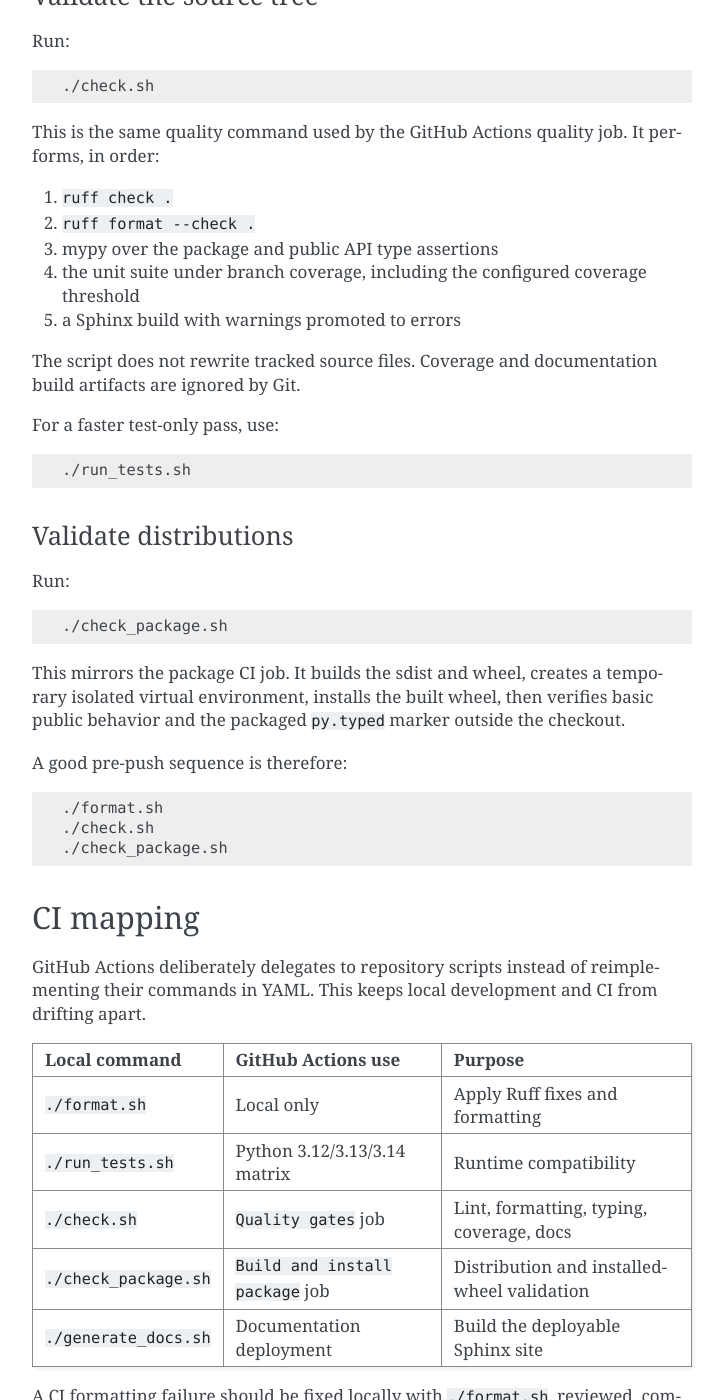
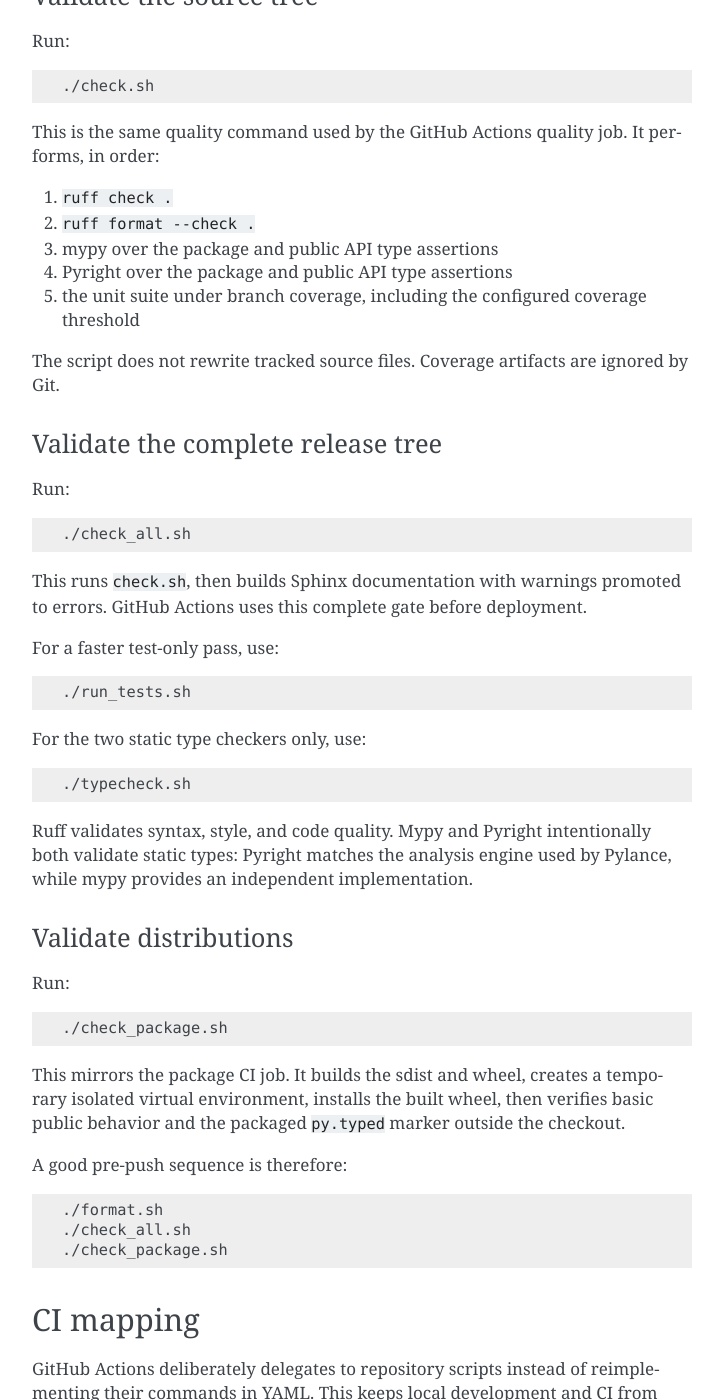
Before and after one commit to TheUltimateOrion/RangesLib, a Sphinx documentation site: the page built from docs/contributing.md, in a window 1280 px wide and 1400 px high, scrolled down 1001 px. Shown: the whole window, without its empty margins (388-1112 px from the left). Built offline with Sphinx 7.4.7, drawn with Linux system fonts in a browser that asks for light colours; some of the changed text lies outside the part shown.

Commit message:
feat: Enhance quality checks by adding complete quality gate and type checking scripts

````diff
--- a/docs/contributing.md
+++ b/docs/contributing.md
@@ -56,18 +56,39 @@ performs, in order:
 1. `ruff check .`
 2. `ruff format --check .`
 3. mypy over the package and public API type assertions
-4. the unit suite under branch coverage, including the configured coverage
+4. Pyright over the package and public API type assertions
+5. the unit suite under branch coverage, including the configured coverage
    threshold
-5. a Sphinx build with warnings promoted to errors
 
-The script does not rewrite tracked source files. Coverage and documentation
-build artifacts are ignored by Git.
+The script does not rewrite tracked source files. Coverage artifacts are
+ignored by Git.
+
+### Validate the complete release tree
+
+Run:
+
+```bash
+./check_all.sh
+```
+
+This runs `check.sh`, then builds Sphinx documentation with warnings promoted
+to errors. GitHub Actions uses this complete gate before deployment.
 
 For a faster test-only pass, use:
 
 ```bash
 ./run_tests.sh
 ```
+
+For the two static type checkers only, use:
+
+```bash
+./typecheck.sh
+```
+
+Ruff validates syntax, style, and code quality. Mypy and Pyright intentionally
+both validate static types: Pyright matches the analysis engine used by
+Pylance, while mypy provides an independent implementation.
 
 ### Validate distributions
 
@@ -85,7 +106,7 @@ A good pre-push sequence is therefore:
 
 ```bash
 ./format.sh
-./check.sh
+./check_all.sh
 ./check_package.sh
 ```
 
@@ -99,7 +120,9 @@ drifting apart.
 | --- | --- | --- |
 | `./format.sh` | Local only | Apply Ruff fixes and formatting |
 | `./run_tests.sh` | Python 3.12/3.13/3.14 matrix | Runtime compatibility |
-| `./check.sh` | `Quality gates` job | Lint, formatting, typing, coverage, docs |
+| `./check.sh` | Called by `./check_all.sh` | Ruff, mypy, Pyright, coverage |
+| `./check_all.sh` | `Quality gates` job | Source quality plus strict docs |
+| `./typecheck.sh` | Called by `./check.sh` | mypy and Pyright only |
 | `./check_package.sh` | `Build and install package` job | Distribution and installed-wheel validation |
 | `./generate_docs.sh` | Documentation deployment | Build the deployable Sphinx site |
 
--- a/playground.py
+++ b/playground.py
@@ -17,9 +17,7 @@ def join_strings(values: Iterable[str]) -> str:
 
 def main() -> None:
     cool_str: str = (
-        "abcdefghijklmnopqrstuvwxyz"
-        | views.take(5)
-        | views.to(join_strings)
+        "abcdefghijklmnopqrstuvwxyz" | views.take(5) | views.to(join_strings)
     )
     numbers = (
         ranges.iota(1, 11)
````
Also changed, not shown: README.md (+25 -6 lines), docs/changelog.md (+15 -1 lines), pyproject.toml (+10 -6 lines), 6 other files.
